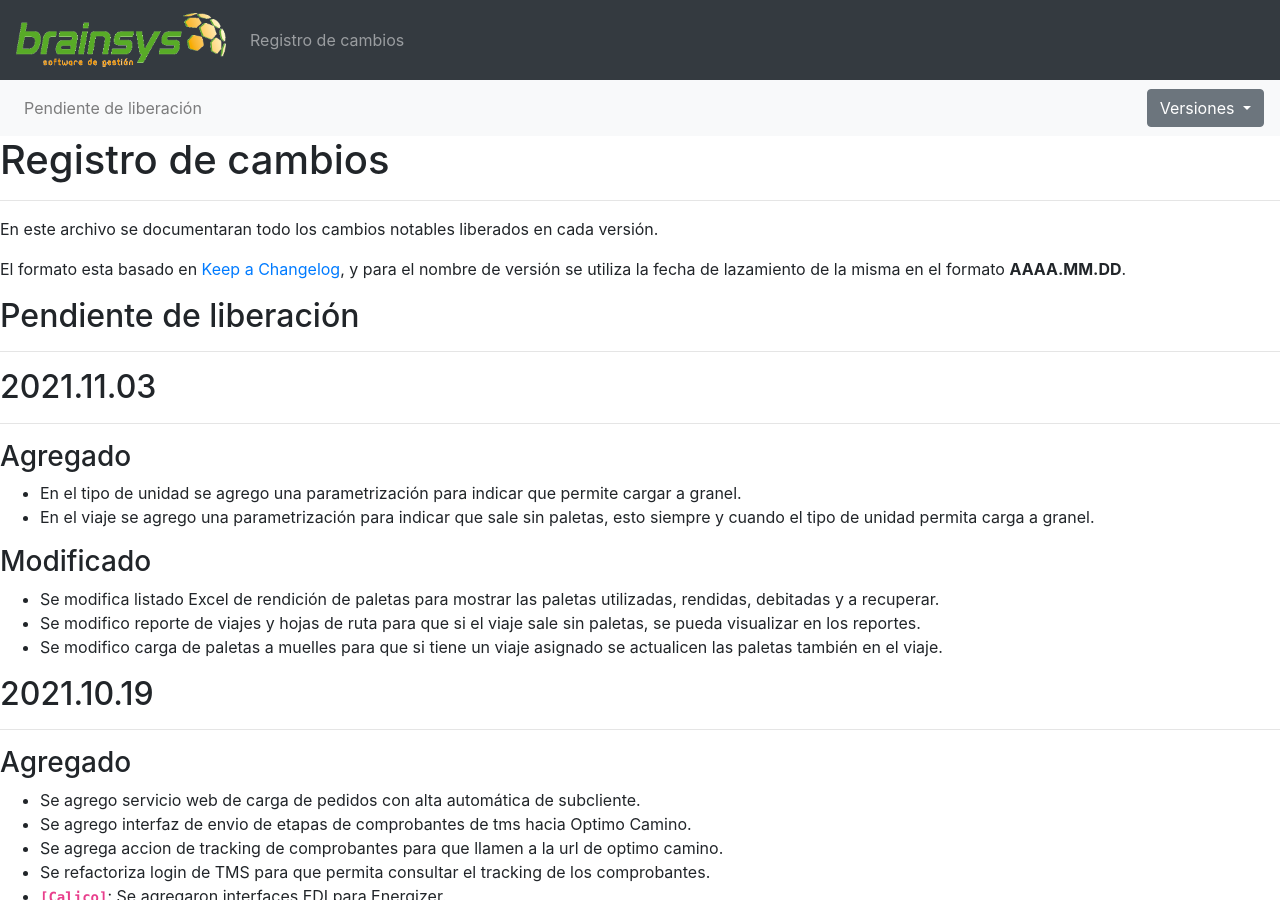
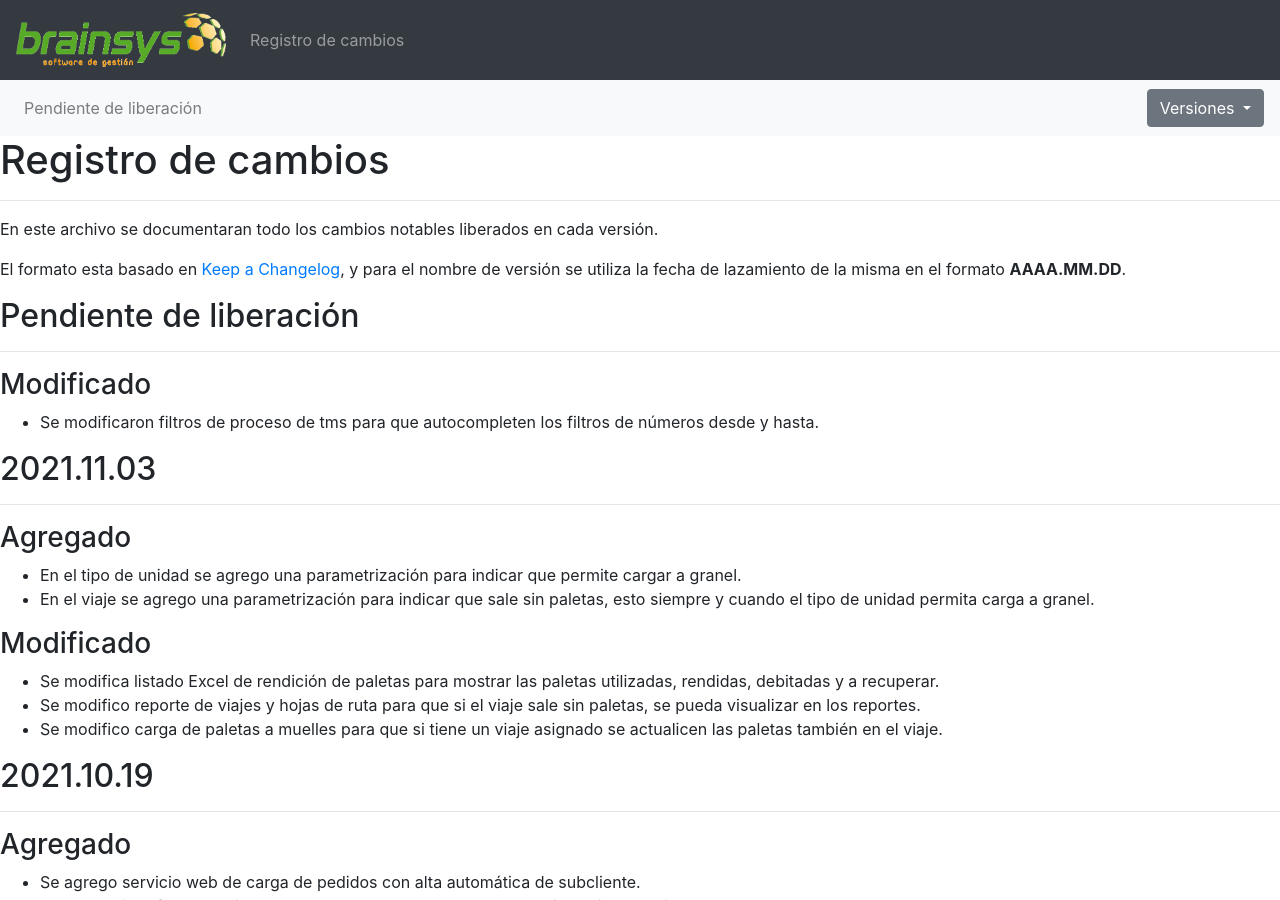
Before and after one commit to brainsys-arsaad/versionado, a Jekyll site: the page built from registro-cambios.markdown, in a window 1280 px wide and 900 px high. Built offline with Jekyll 4.4.1, drawn with Linux system fonts in a browser that asks for light colours.

Commit message:
Update registro-cambios.markdown

```diff
--- a/registro-cambios.markdown
+++ b/registro-cambios.markdown
@@ -55,6 +55,9 @@ El formato esta basado en [Keep a Changelog](https://keepachangelog.com/es-ES/1.
 
 ## Pendiente de liberación
 ---
+
+### Modificado
+- Se modificaron filtros de proceso de tms para que autocompleten los filtros de números desde y hasta.
 
 ## 2021.11.03
 ---
```
